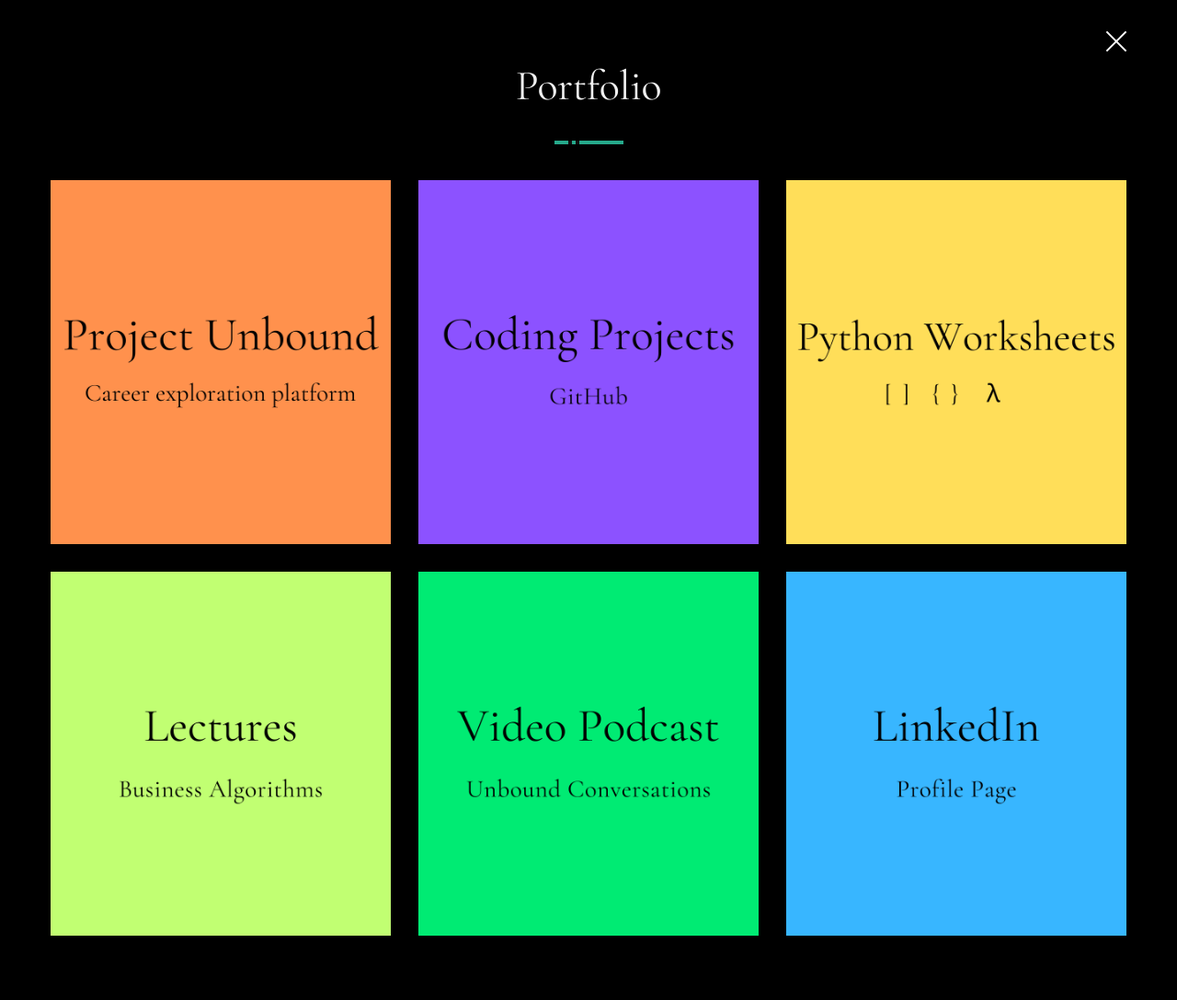
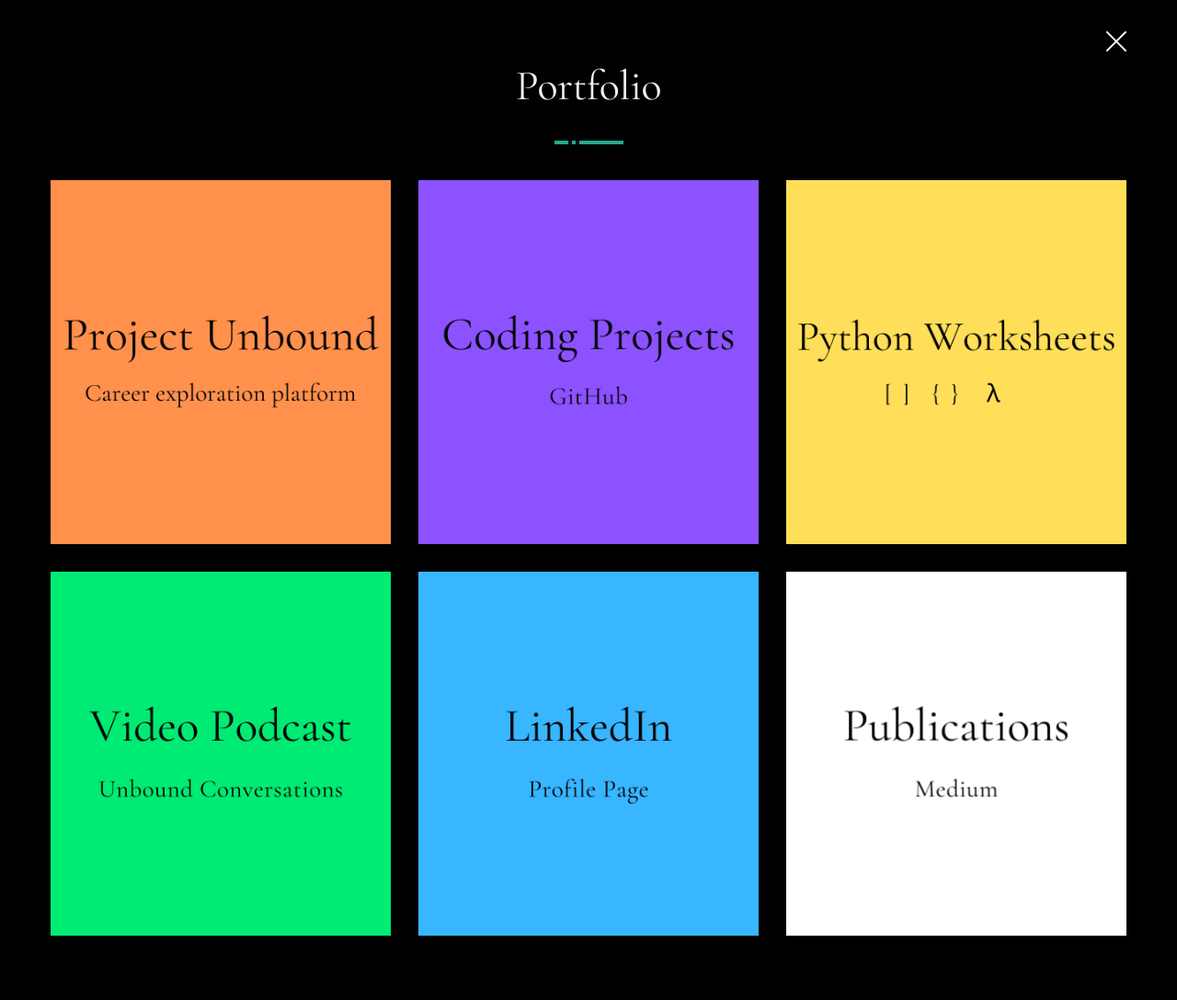
Before and after one commit to AlexKelin/Portfolio_3.0, a Flask app: page / in a window 1280 px wide, after a click on "Portfolio". Shown: the whole page at 92% size. Run offline with Flask 2, Linux system fonts and the light colour scheme; some libraries are stand-ins or nearby versions.

Commit message:
Publications

```diff
--- a/templates/index.html
+++ b/templates/index.html
@@ -196,13 +196,13 @@
                       </div>
                     </div>
                   </a></div>
-                <div class="single-item col-6 col-lg-4 brand"><a class="portfolio-item" href="https://www.youtube.com/watch?v=8a0iRoFUGqY&t=2373s">
+                <!-- <div class="single-item col-6 col-lg-4 brand"><a class="portfolio-item" href="https://www.youtube.com/watch?v=8a0iRoFUGqY&t=2373s">
                     <div class="portfolio-wrapper"><img class="img-fluid" alt="Item" src="../static/img/5.png">
                       <div class="item-content">
                         <h6 class="content-title">Lecture</h6><span class="content-more">More Info</span>
                       </div>
                     </div>
-                  </a></div>
+                  </a></div> -->
                 <div class="single-item col-6 col-lg-4 brand"><a class="portfolio-item" href="https://www.youtube.com/channel/UCP6zSiJbbQUsS6gNg41dpbg">
                     <div class="portfolio-wrapper"><img class="img-fluid" alt="Item" src="../static/img/4.png">
                       <div class="item-content">
@@ -214,6 +214,13 @@
                     <div class="portfolio-wrapper"><img class="img-fluid" alt="Item" src="../static/img/6.png">
                       <div class="item-content">
                         <h6 class="content-title">LinkedIn</h6><span class="content-more">More Info</span>
+                      </div>
+                    </div>
+                  </a></div>
+                  <div class="single-item col-6 col-lg-4 photos"><a class="portfolio-item" href="https://medium.com/@9272107">
+                    <div class="portfolio-wrapper"><img class="img-fluid" alt="Item" src="../static/img/7.png">
+                      <div class="item-content">
+                        <h6 class="content-title">Publications</h6><span class="content-more">More Info</span>
                       </div>
                     </div>
                   </a></div>
```
Also changed, not shown: static/img/7.png (added).
